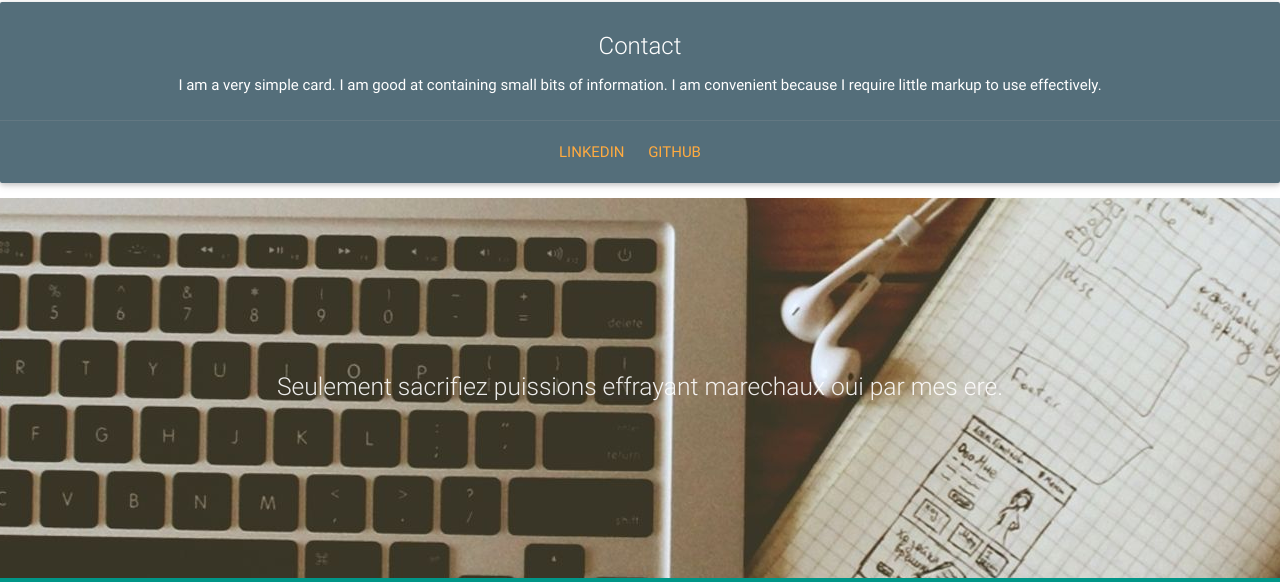
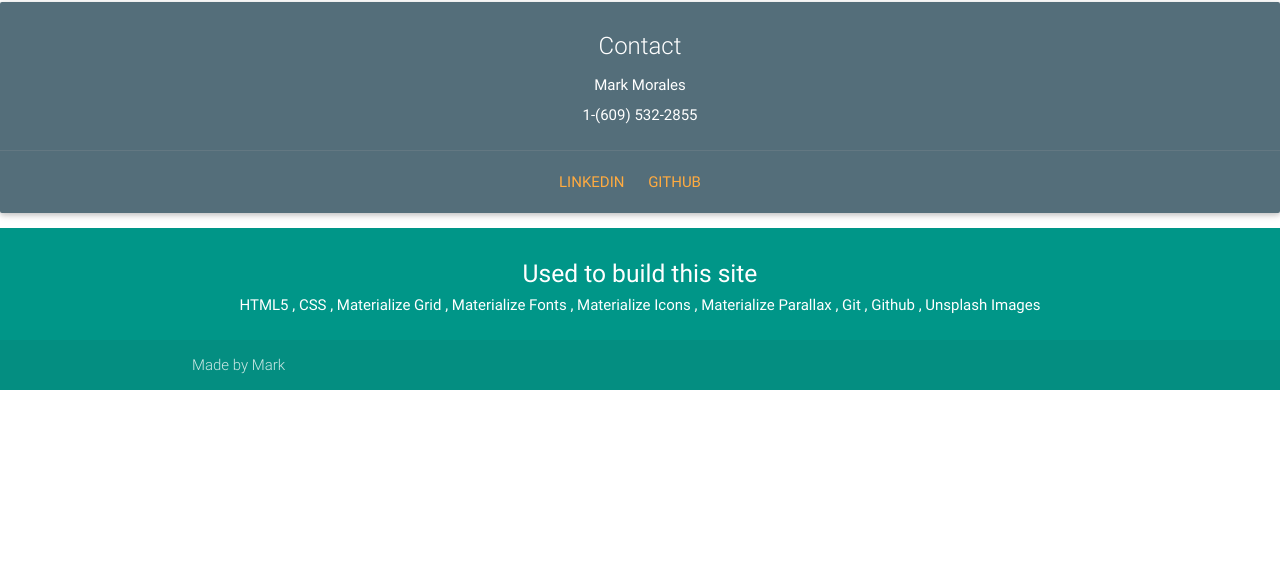
Before and after one commit to coding102/coding102.github.io, a plain HTML site: page index3.html in a window 1280 px wide. Shown: the part 400-982 px from the top of the page. After the commit the page ends 800 px from the top, so only its background shows below. Drawn offline with nearby package versions, Linux system fonts and the light colour scheme; some packages are replaced by stand-ins of ours.

Commit message:
contact page fix

```diff
--- a/index3.html
+++ b/index3.html
@@ -57,8 +57,9 @@
             <div class="card blue-grey darken-1">
                 <div class="card-content white-text">
                     <span class="card-title">Contact</span>
-              <p>I am a very simple card. I am good at containing small bits of information.
-              I am convenient because I require little markup to use effectively.</p>
+                    <p>Mark Morales</p>
+                    <p>1-(609) 532-2855</p>
+
                 </div>
             <div class="card-action">
                 <a href="https://www.linkedin.com/in/mark-morales-lopez-102689101?trk=nav_responsive_tab_profile">Linkedin</a>
@@ -66,26 +67,13 @@
             </div>
           </div>
         </div>
-
-</div>
-    <div class="parallax-container valign-wrapper">
-        <div class="section no-pad-bot">
-            <div class="container">
-                <div class="row center">
-                    <h5 class="header col s12 light">Seulement sacrifiez puissions effrayant marechaux oui par mes ere. </h5>
-                </div>
-            </div>
-        </div>
-        <div class="parallax"><img src="desktops.jpg" alt="Unsplashed background img 3"></div>
     </div>
 
     <footer class="page-footer teal">
         <div class="container">
             <div class="row center">
-
                 <h5 class="white-text">Used to build this site</h5>
                 <h6 class="white-text">HTML5 , CSS , Materialize Grid , Materialize Fonts , Materialize Icons , Materialize Parallax , Git , Github , Unsplash Images </h6>
-
             </div>
         </div>
         <div class="footer-copyright">
@@ -123,5 +111,4 @@ google.maps.event.addDomListener(window, 'load', initialize);
     <script src="js/init.js"></script>
 
 </body>
-
 </html>
```
Lines whose indentation alone changed are shown as unchanged.
